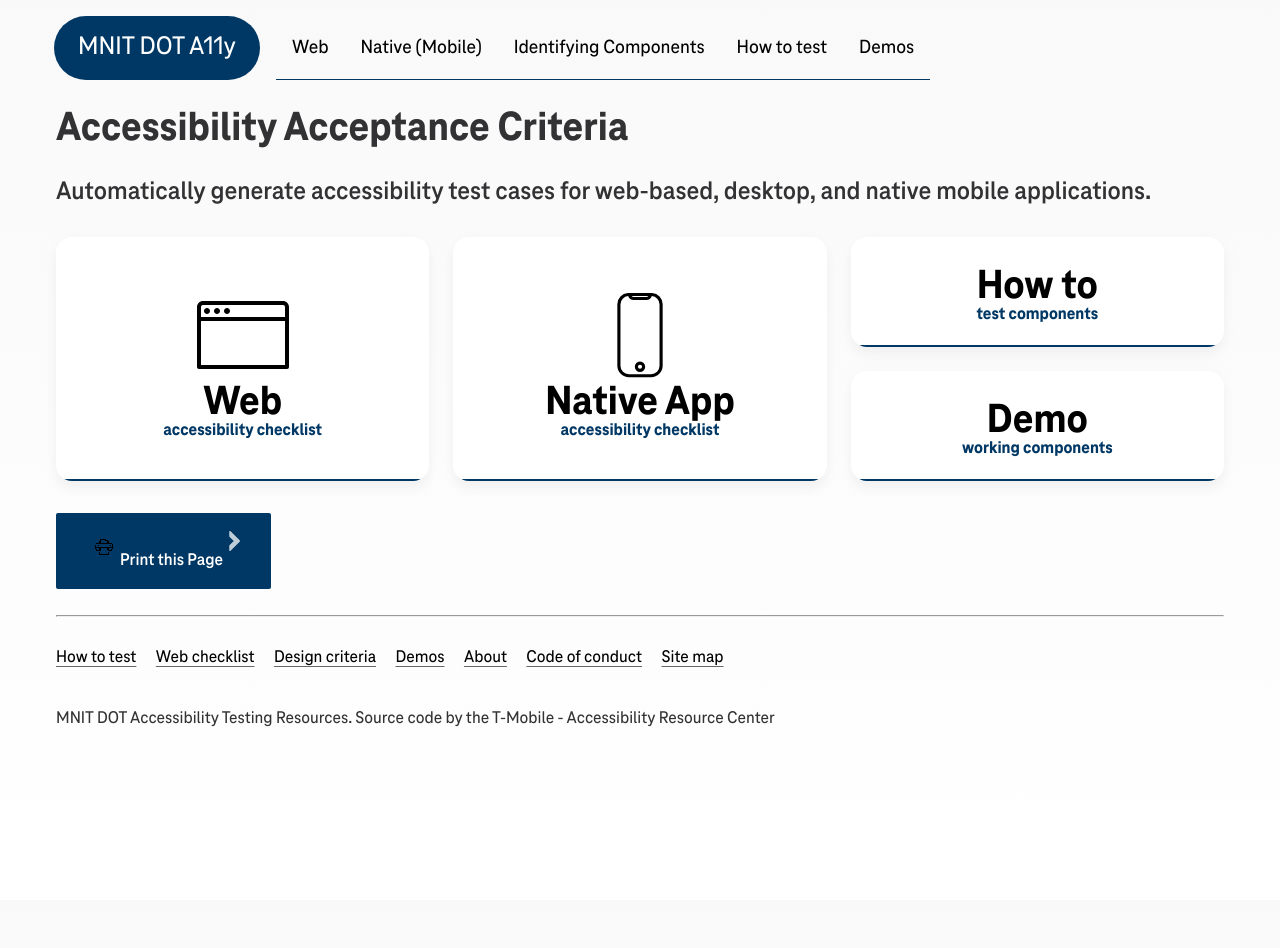
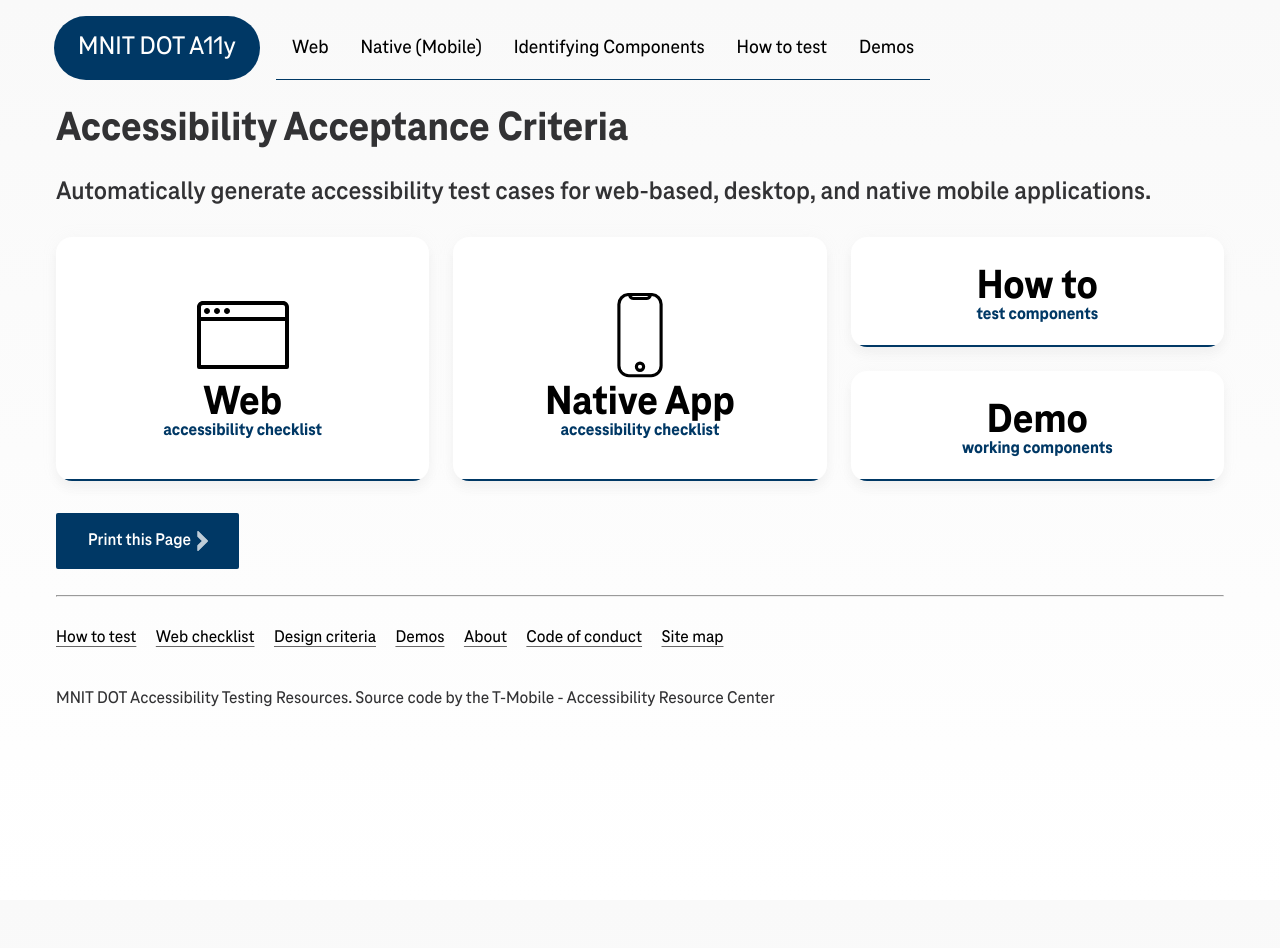
Before and after one commit to MNIT-DOT-a11y/mnit-dot-a11y.github.io, a Jekyll site: the page built from index.md, in a window 1280 px wide. Built offline with Jekyll 4.4.1, drawn with Linux system fonts in a browser that asks for light colours.

Commit message:
Icon updates.

```diff
--- a/_includes/footer.html
+++ b/_includes/footer.html
@@ -1,5 +1,5 @@
 <footer class="container" id="footer">
-  <button type="button" class="print-button" onclick="window.print();"><span>{% include icon-print.svg %}</span>Print this Page</button>
+  <button type="button" class="print-button" onclick="window.print();">Print this Page</button>
 <hr/>
   <nav aria-label="Site map">
     <ul>
--- a/_sass/modules/_print.scss
+++ b/_sass/modules/_print.scss
@@ -1,4 +1,5 @@
 .print-button {
+  all: unset;
   border: none;
   color: grey;
   padding: 0; /* Remove default padding */
@@ -11,6 +12,7 @@
 }
 
 .print-button:before {
+  all: unset;
   content: url(https://mnit-dot-a11y.github.io/assets/images/icons/icon-print.svg);
   width: 32px; /* Icon width */
   height: 32px; /* Icon height */
```
Also changed, not shown: _includes/icon-print.svg (deleted).
